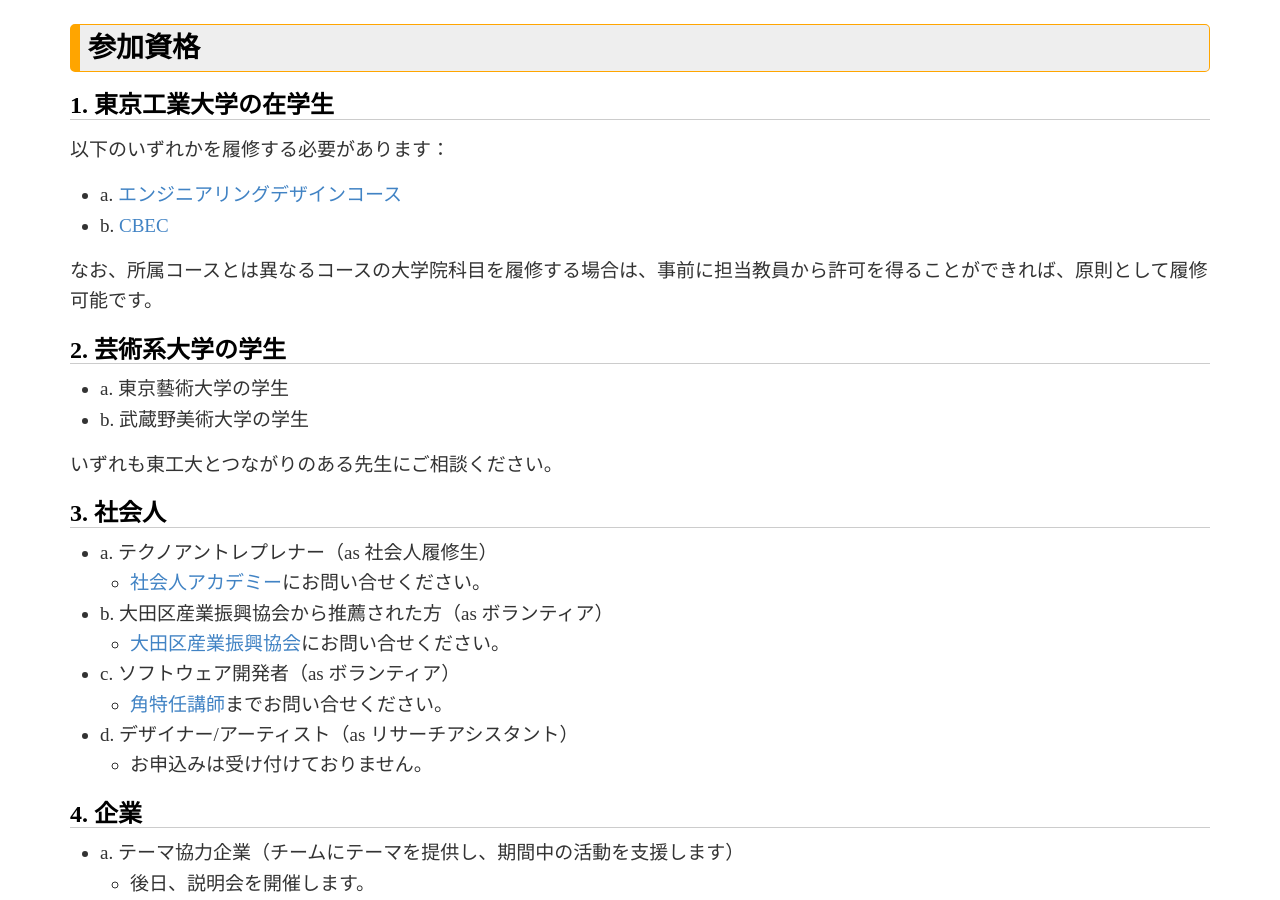
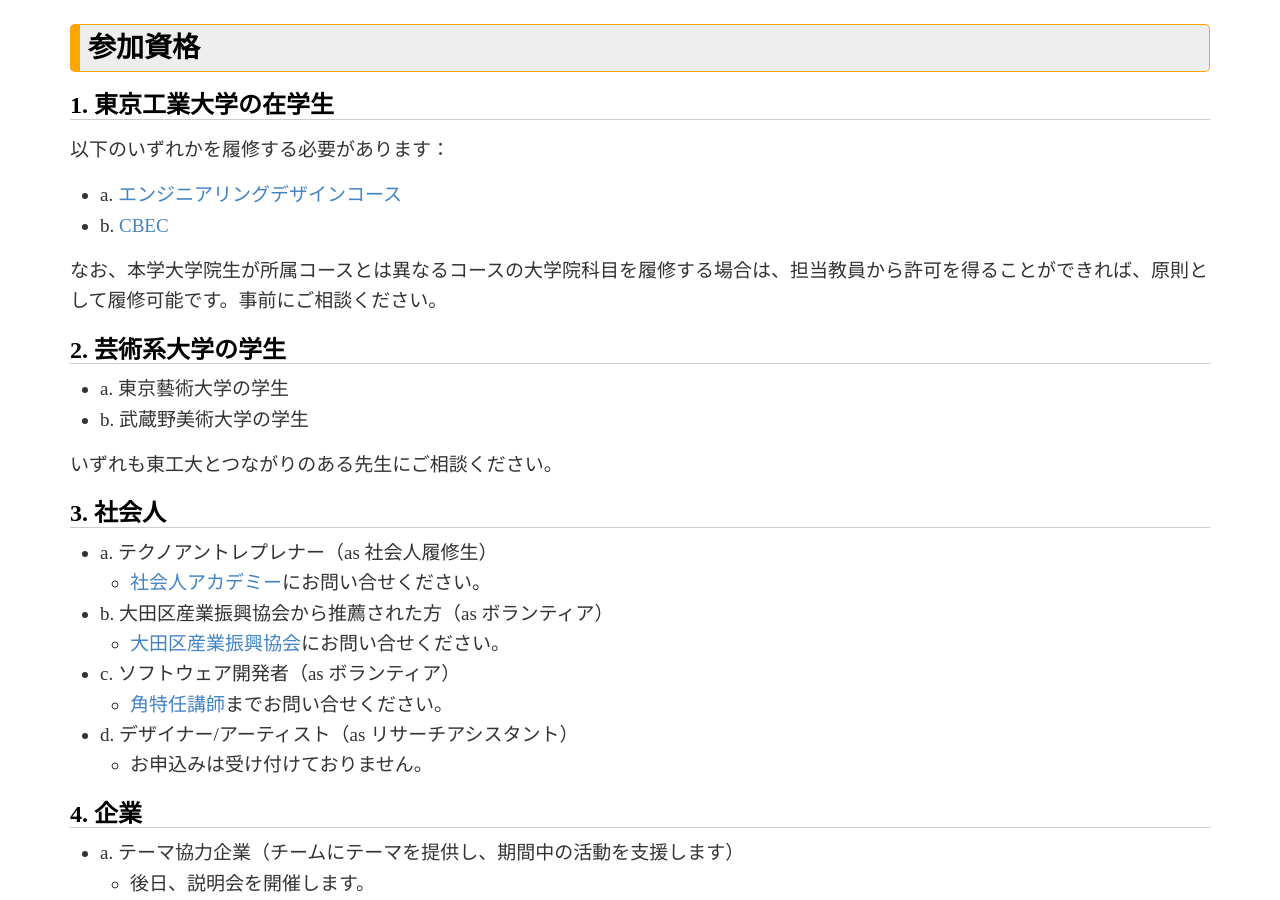
Before and after one commit to titech-edp/titech-edp.github.io, a Jekyll site: the page built from about/index.md, in a window 1280 px wide and 900 px high, scrolled down 637 px. Built offline with Jekyll 4.4.1, drawn with Linux system fonts in a browser that asks for light colours; nearby versions of some CDN libraries; library files that are not in the unit come from our copies.

Commit message:
Add description about risyu

```diff
--- a/about/index.md
+++ b/about/index.md
@@ -18,7 +18,7 @@
 - a. [エンジニアリングデザインコース](http://www.esd.titech.ac.jp/)
 - b. [CBEC](www.eng.titech.ac.jp/~cbe/)
 
-なお、所属コースとは異なるコースの大学院科目を履修する場合は、事前に担当教員から許可を得ることができれば、原則として履修可能です。
+なお、本学大学院生が所属コースとは異なるコースの大学院科目を履修する場合は、担当教員から許可を得ることができれば、原則として履修可能です。事前にご相談ください。
 
 ## 2. 芸術系大学の学生
 
```
